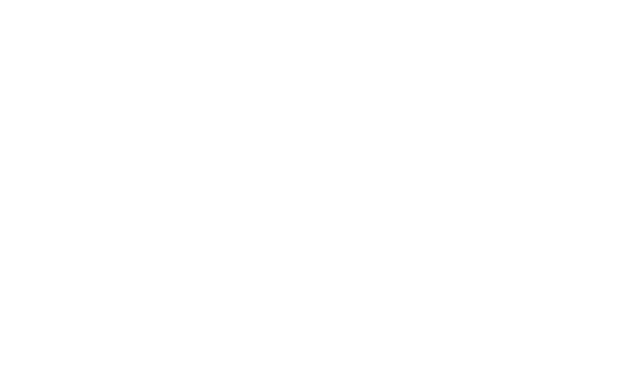
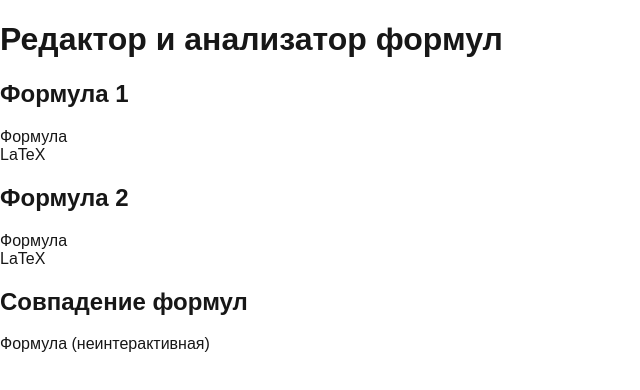
Before and after one commit to Dimasiggs/MireAtom-Hackathon, a React (Create React App) app in the folder react-app/: page / in a window 1280 px wide. Shown: the top 390 px of the page, without its empty margins (0-640 px from the left). Built offline with nearby package versions, Linux system fonts and the light colour scheme.

Commit message:
feat(webpage): накидал скелет страницы

```diff
--- a/react-app/src/App.js
+++ b/react-app/src/App.js
@@ -2,6 +2,21 @@
     return (
         <>
             <main>
+                <h1>Редактор и анализатор формул</h1>
+                <section>
+                    <h2>Формула 1</h2>
+                    <div>Формула</div>
+                    <div>LaTeX</div>
+                </section>
+                <section>
+                    <h2>Формула 2</h2>
+                    <div>Формула</div>
+                    <div>LaTeX</div>
+                </section>
+                <section>
+                    <h2>Совпадение формул</h2>
+                    <div>Формула (неинтерактивная)</div>
+                </section>
             </main>
         </>
     );
```
